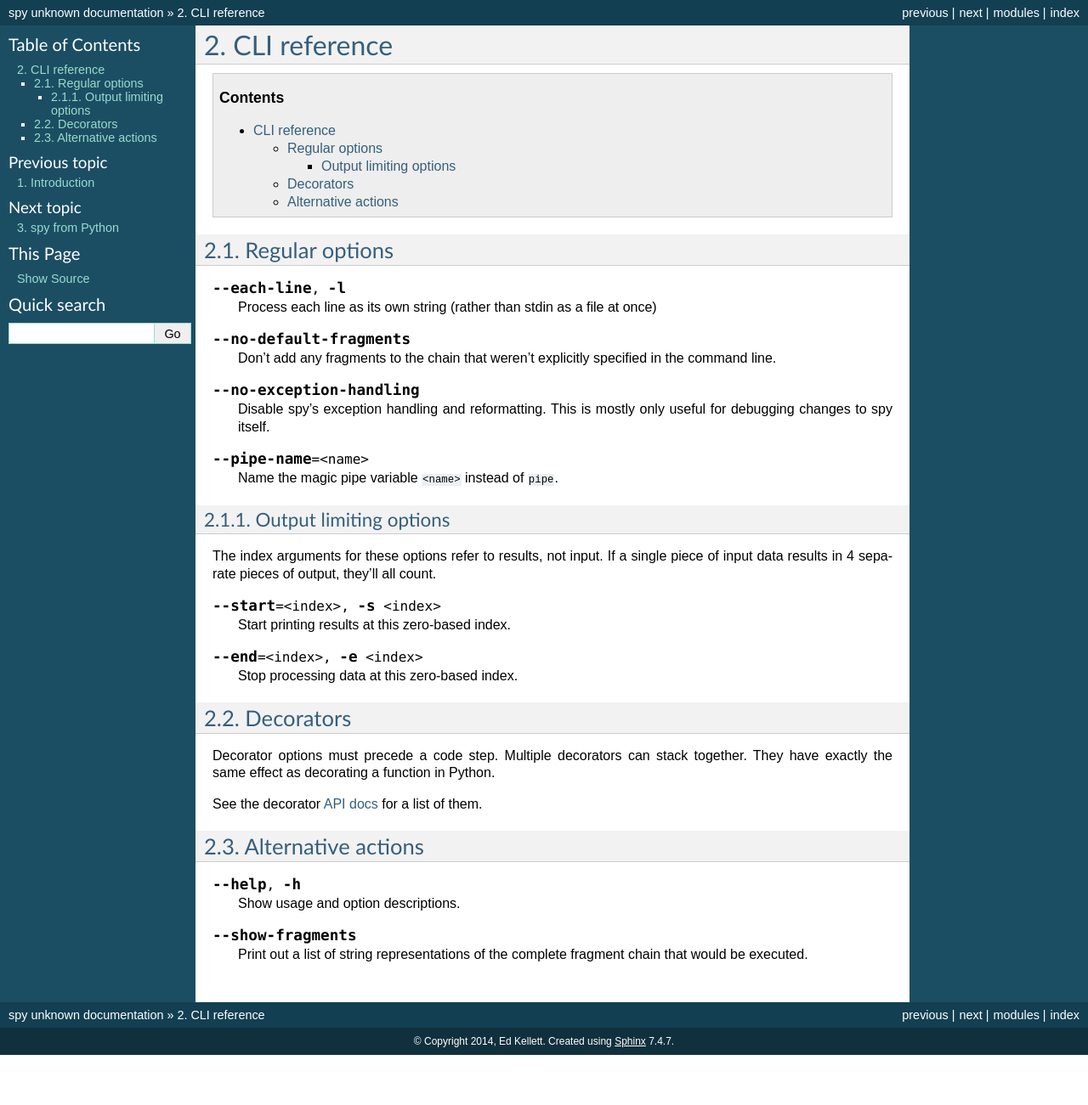
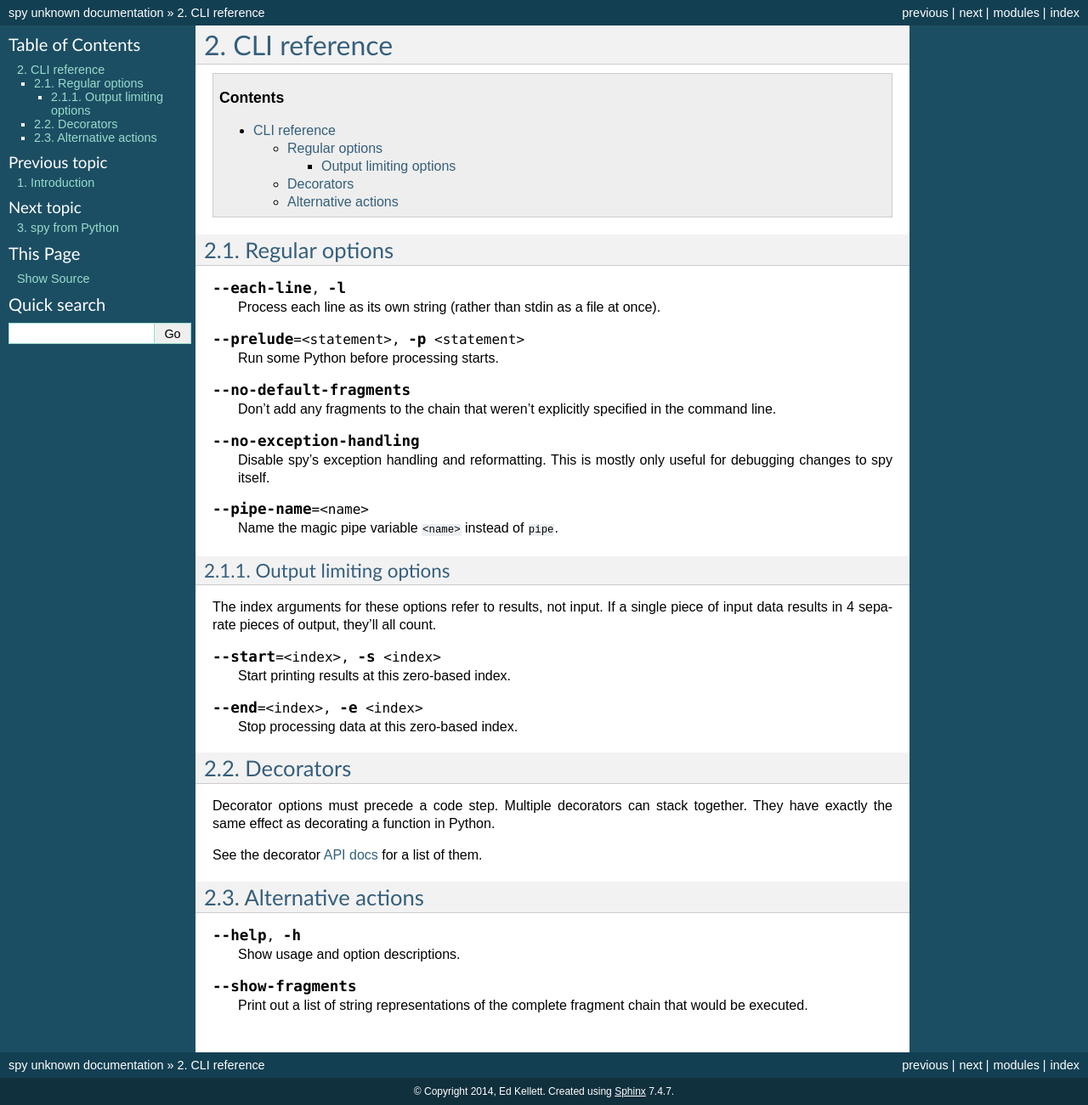
Before and after one commit to edk0/spy, a Sphinx documentation site: the page built from doc/cli-reference.rst, in a window 1280 px wide. Shown: the whole page at 85% size. Built offline with Sphinx 7.4.7, drawn with Linux system fonts in a browser that asks for light colours; before the commit the page ends 1242 px from its top, so only the background shows below that.

Commit message:
document -p

```diff
--- a/doc/cli-reference.rst
+++ b/doc/cli-reference.rst
@@ -10,7 +10,11 @@ Regular options
 
 .. option:: --each-line, -l
 
-   Process each line as its own string (rather than stdin as a file at once)
+   Process each line as its own string (rather than stdin as a file at once).
+
+.. option:: --prelude=<statement>, -p <statement>
+
+   Run some Python before processing starts.
 
 .. option:: --no-default-fragments
 
```
